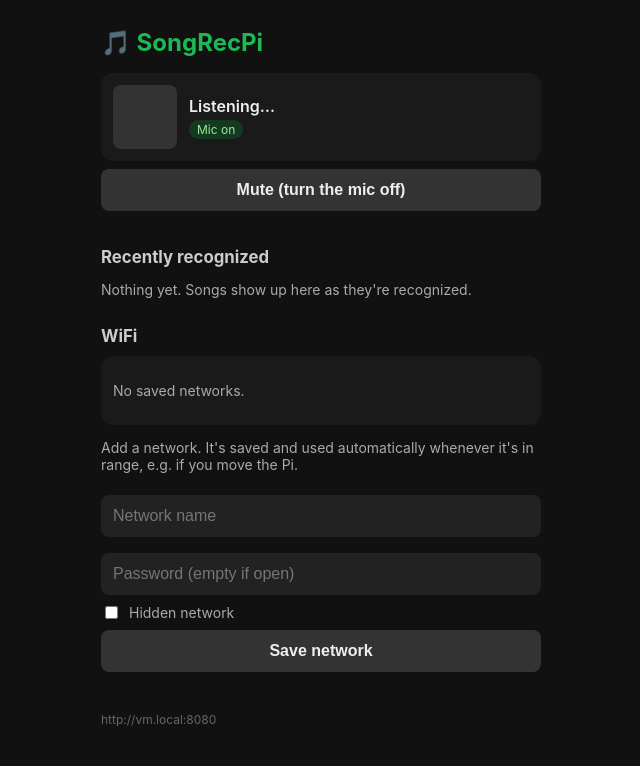
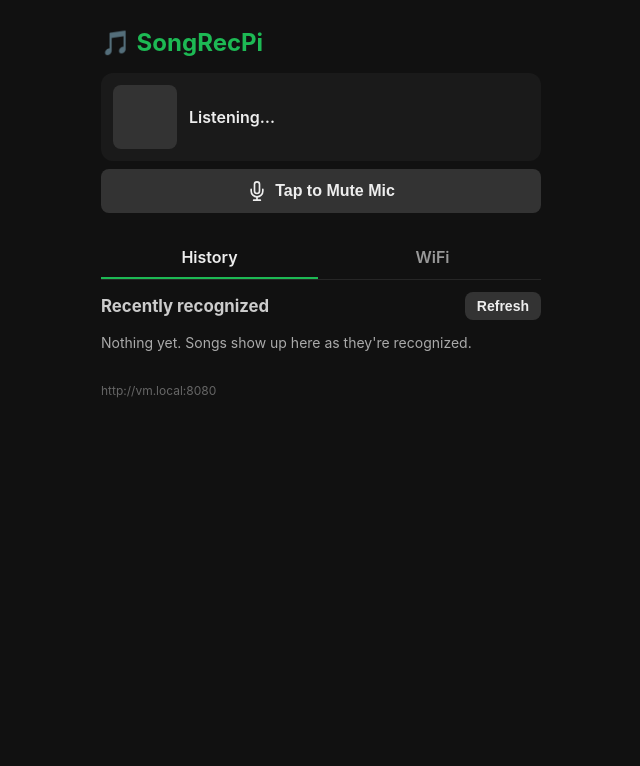
Before and after one commit to EvanPeacock/SongRecPi, a Flask app: page / in a window 1280 px wide. Shown: the top 766 px of the page, without its empty margins (319-959 px from the left). Run offline with Flask 2, Linux system fonts and the light colour scheme.

Commit message:
Settings page: History/WiFi tabs, history refresh, mic-icon mute button
Now playing and the mute button stay at the top; History and WiFi are tabs
below (the URL hash picks one, so saving a network returns to WiFi). History
has a Refresh button backed by a /history fragment. The mute button shows a
mic icon and 'Tap to Mute Mic', or a crossed-out mic and 'Tap to Unmute Mic'.

Co-Authored-By: Claude Opus 5.5 <noreply@anthropic.com>

```diff
--- a/app.py
+++ b/app.py
@@ -422,21 +422,33 @@ def qr(name):
     return Response(svg, mimetype="image/svg+xml", headers={"Cache-Control": cache})
 
 
+def history_items() -> List[Dict[str, Any]]:
+    """Newest first, with streaming links (copies, so links aren't saved to disk)."""
+    with track_lock:
+        items = [dict(h) for h in reversed(history)]
+    for item in items:
+        item["links"] = streaming_links(item)
+    return items
+
+
 @app.route("/")
 def index():
     if wifi.in_setup():
         return setup_page()
     with track_lock:
         track = dict(current_track)
-        items = [dict(h) for h in reversed(history)]
-    for item in items:
-        item["links"] = streaming_links(item)
     return render_template(
         "settings.html",
-        track=track, view=kiosk_view(time.time()), muted=muted, history=items,
+        track=track, view=kiosk_view(time.time()), muted=muted, history=history_items(),
         saved=wifi.saved_networks(), visible=wifi.visible_networks(),
         urls=settings_urls(),
     )
+
+
+@app.route("/history")
+def history_fragment():
+    """Just the history list, for the settings page's Refresh button."""
+    return render_template("_history.html", history=history_items())
 
 
 @app.route("/wifi/add", methods=["POST"])
--- /dev/null
+++ b/templates/_history.html
@@ -0,0 +1,17 @@
+{% if history %}
+<ul class="history">
+    {% for item in history %}
+    <li>
+        <div class="art" {% if item.album_art %}style="background-image:url('{{ item.album_art }}')"{% endif %}></div>
+        <div class="meta">
+            <div class="title">{{ item.title }}</div>
+            <div class="artist">{{ item.artist }}</div>
+            <div class="when">{{ item.time | clock }}</div>
+            <div class="links">{% for link in item.links %}<a href="{{ link.url }}" target="_blank" rel="noopener">{{ link.name }}</a>{% endfor %}</div>
+        </div>
+    </li>
+    {% endfor %}
+</ul>
+{% else %}
+<p>Nothing yet. Songs show up here as they're recognized.</p>
+{% endif %}
--- a/templates/settings.html
+++ b/templates/settings.html
@@ -10,9 +10,18 @@
         .meta { flex: 1; min-width: 0; }
         .title { font-weight: 600; overflow: hidden; text-overflow: ellipsis; white-space: nowrap; }
         .artist { color: #aaa; font-size: 14px; overflow: hidden; text-overflow: ellipsis; white-space: nowrap; }
-        .pill { display: inline-block; font-size: 12px; padding: 2px 8px; border-radius: 99px; margin-top: 4px; }
-        .pill.on { background: #143a20; color: #9be89b; }
-        .pill.off { background: #3a1414; color: #ff8a80; }
+        #muteBtn { display: flex; align-items: center; justify-content: center; gap: 8px; }
+        #muteBtn svg { width: 20px; height: 20px; flex-shrink: 0; }
+        #muteBtn .icon-off { display: none; }
+        #muteBtn.muted .icon-on { display: none; }
+        #muteBtn.muted .icon-off { display: inline; }
+        .tabs { display: flex; gap: 6px; margin: 24px 0 12px; border-bottom: 1px solid #262626; }
+        .tabs a { flex: 1; text-align: center; padding: 10px 0; color: #999; text-decoration: none; font-weight: 600; border-bottom: 2px solid transparent; }
+        .tabs a.active { color: #eee; border-bottom-color: #1db954; }
+        .js .panel { display: none; }
+        .js .panel.active { display: block; }
+        .panel-head { display: flex; justify-content: space-between; align-items: center; margin-bottom: 4px; }
+        .panel-head h3 { margin: 0; }
         .history { list-style: none; padding: 0; margin: 0; }
         .history li { display: flex; gap: 10px; padding: 10px 0; border-bottom: 1px solid #222; }
         .history .art { width: 48px; height: 48px; }
@@ -24,6 +33,7 @@
         .check { display: flex; gap: 8px; align-items: center; }
         footer { color: #666; font-size: 12px; margin-top: 32px; }
     </style>
+    <script>document.documentElement.className = 'js';</script>
 </head>
 <body>
     <h2>🎵 SongRecPi</h2>
@@ -37,34 +47,32 @@
         <div class="meta">
             <div class="title" id="nowTitle">{{ track.title if view == "song" else ("Muted" if muted else "Listening…") }}</div>
             <div class="artist" id="nowArtist">{{ track.artist if view == "song" else "" }}</div>
-            <span class="pill {{ 'off' if muted else 'on' }}" id="micPill">{{ "Mic off" if muted else "Mic on" }}</span>
         </div>
     </div>
     <form method="POST" action="/api/mute" id="muteForm">
         <input type="hidden" name="muted" id="muteValue" value="{{ '0' if muted else '1' }}">
-        <button type="submit" id="muteBtn" class="{{ '' if muted else 'secondary' }}">{{ "Unmute" if muted else "Mute (turn the mic off)" }}</button>
+        <button type="submit" id="muteBtn" class="{{ 'muted' if muted else 'secondary' }}">
+            <svg class="icon-on" viewBox="0 0 24 24" fill="none" stroke="currentColor" stroke-width="2" stroke-linecap="round" stroke-linejoin="round"><path d="M12 1a3 3 0 0 0-3 3v8a3 3 0 0 0 6 0V4a3 3 0 0 0-3-3z"/><path d="M19 10v2a7 7 0 0 1-14 0v-2"/><line x1="12" y1="19" x2="12" y2="23"/><line x1="8" y1="23" x2="16" y2="23"/></svg>
+            <svg class="icon-off" viewBox="0 0 24 24" fill="none" stroke="currentColor" stroke-width="2" stroke-linecap="round" stroke-linejoin="round"><line x1="1" y1="1" x2="23" y2="23"/><path d="M9 9v3a3 3 0 0 0 5.12 2.12M15 9.34V4a3 3 0 0 0-5.94-.6"/><path d="M17 16.95A7 7 0 0 1 5 12v-2m14 0v2a7 7 0 0 1-.11 1.23"/><line x1="12" y1="19" x2="12" y2="23"/><line x1="8" y1="23" x2="16" y2="23"/></svg>
+            <span id="muteLabel">{{ "Tap to Unmute Mic" if muted else "Tap to Mute Mic" }}</span>
+        </button>
     </form>
 
+    <nav class="tabs">
+        <a href="#history" data-tab="history">History</a>
+        <a href="#wifi" data-tab="wifi">WiFi</a>
+    </nav>
+
+    <section class="panel" id="panel-history">
+        <div class="panel-head">
             <h3>Recently recognized</h3>
-    {% if history %}
-    <ul class="history">
-        {% for item in history %}
-        <li>
-            <div class="art" {% if item.album_art %}style="background-image:url('{{ item.album_art }}')"{% endif %}></div>
-            <div class="meta">
-                <div class="title">{{ item.title }}</div>
-                <div class="artist">{{ item.artist }}</div>
-                <div class="when">{{ item.time | clock }}</div>
-                <div class="links">{% for link in item.links %}<a href="{{ link.url }}" target="_blank" rel="noopener">{{ link.name }}</a>{% endfor %}</div>
+            <button type="button" class="small secondary" id="refreshHistory">Refresh</button>
         </div>
-        </li>
-        {% endfor %}
-    </ul>
-    {% else %}
-    <p>Nothing yet. Songs show up here as they're recognized.</p>
-    {% endif %}
+        <div id="historyList">{% include "_history.html" %}</div>
+    </section>
 
-    <h3 id="wifi">WiFi</h3>
+    <section class="panel" id="panel-wifi">
+        <div class="panel-head"><h3>Saved networks</h3></div>
         <div class="card">
             {% for n in saved %}
             <div class="net">
@@ -81,25 +89,55 @@
             {% endfor %}
         </div>
         <form method="POST" action="/wifi/add">
-        <p>Add a network. It's saved and used automatically whenever it's in range, e.g. if you move the Pi.</p>
+            <h3>Add a network</h3>
+            <p>It's saved and used automatically whenever it's in range, e.g. if you move the Pi.</p>
             <input type="text" name="ssid" list="visible" placeholder="Network name" autocapitalize="none" autocorrect="off" required>
             <datalist id="visible">{% for n in visible %}<option value="{{ n.ssid }}">{% endfor %}</datalist>
             <input type="password" name="password" placeholder="Password (empty if open)">
             <label class="check"><input type="checkbox" name="hidden"> Hidden network</label>
             <button type="submit" class="secondary">Save network</button>
         </form>
+    </section>
 
     <footer>{{ urls.name }}{% if urls.ip %} · {{ urls.ip }}{% endif %}</footer>
 
     <script>
+        // Tabs: the URL hash picks one (#wifi after saving/forgetting a network).
+        function showTab(name) {
+            if (name !== 'wifi') name = 'history';
+            document.querySelectorAll('.tabs a').forEach(function (a) {
+                a.classList.toggle('active', a.dataset.tab === name);
+            });
+            document.querySelectorAll('.panel').forEach(function (p) {
+                p.classList.toggle('active', p.id === 'panel-' + name);
+            });
+        }
+        document.querySelectorAll('.tabs a').forEach(function (a) {
+            a.addEventListener('click', function (e) {
+                e.preventDefault();
+                history.replaceState(null, '', '#' + a.dataset.tab);
+                showTab(a.dataset.tab);
+            });
+        });
+        showTab(location.hash.slice(1));
+
+        document.getElementById('refreshHistory').addEventListener('click', function () {
+            var btn = this;
+            btn.disabled = true;
+            btn.textContent = 'Refreshing…';
+            fetch('/history', {cache: 'no-store'}).then(function (r) { return r.text(); }).then(function (html) {
+                document.getElementById('historyList').innerHTML = html;
+            }).catch(function () {}).then(function () {
+                btn.disabled = false;
+                btn.textContent = 'Refresh';
+            });
+        });
+
         // Keep the "now playing" card and mute button current without reloading.
         function setMuted(m) {
-            document.getElementById('micPill').className = 'pill ' + (m ? 'off' : 'on');
-            document.getElementById('micPill').textContent = m ? 'Mic off' : 'Mic on';
             document.getElementById('muteValue').value = m ? '0' : '1';
-            var btn = document.getElementById('muteBtn');
-            btn.textContent = m ? 'Unmute' : 'Mute (turn the mic off)';
-            btn.className = m ? '' : 'secondary';
+            document.getElementById('muteBtn').className = m ? 'muted' : 'secondary';
+            document.getElementById('muteLabel').textContent = m ? 'Tap to Unmute Mic' : 'Tap to Mute Mic';
         }
         function refresh() {
             fetch('/current', {cache: 'no-store'}).then(function (r) { return r.json(); }).then(function (d) {
```
Lines whose indentation alone changed are shown as unchanged.
